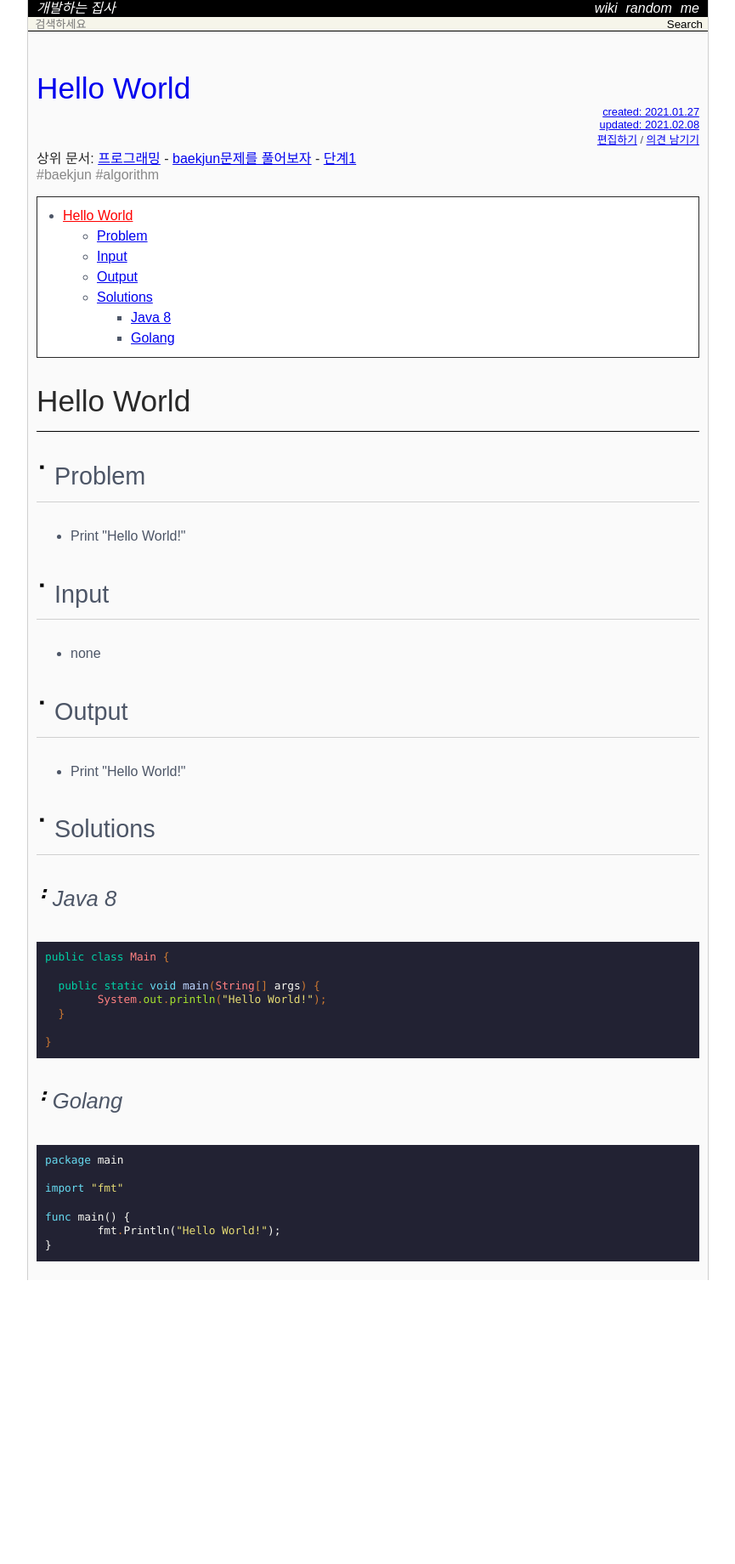
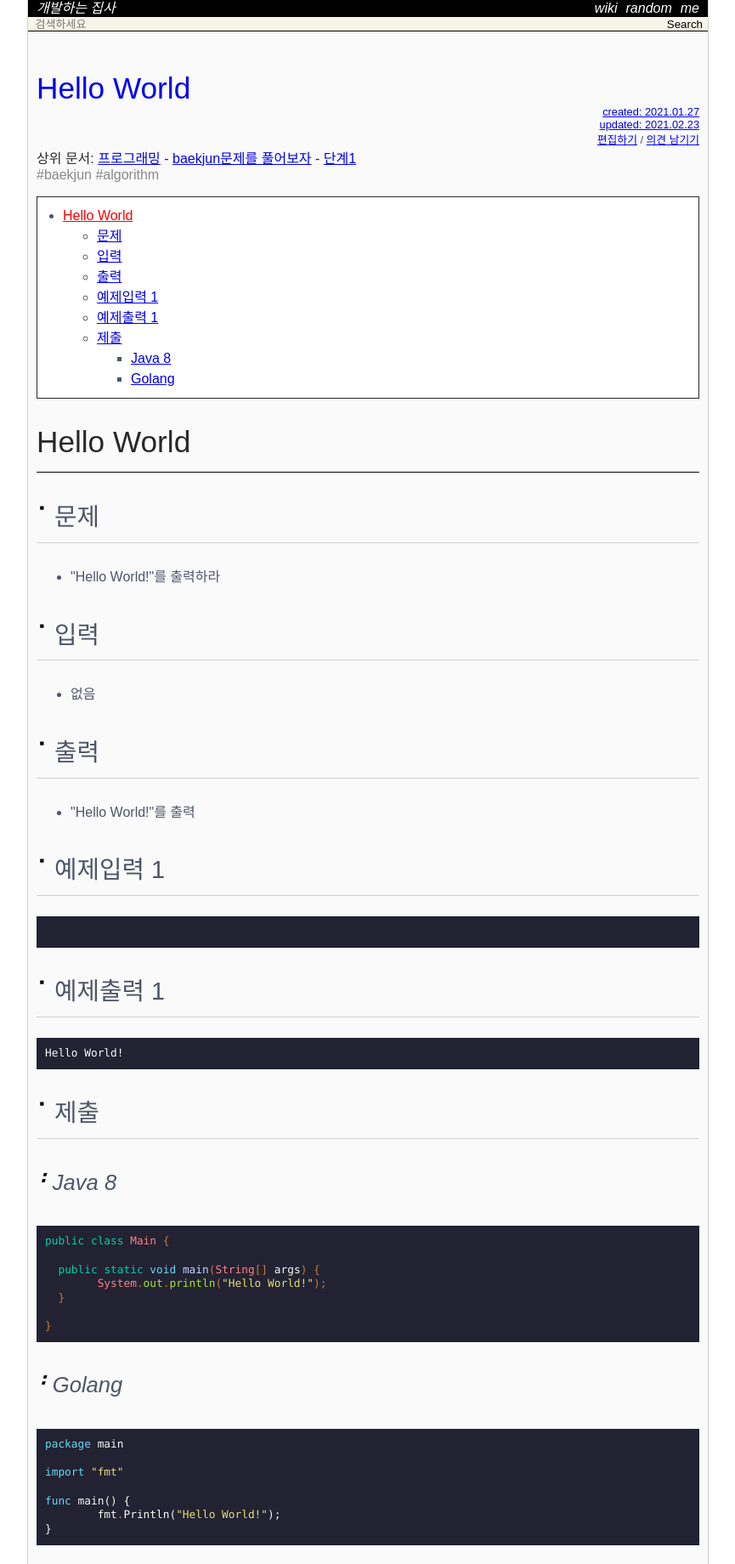
Before and after one commit to Achelous1/achelous1.github.io, a Jekyll site: the page built from _wiki/2557.md, in a window 1280 px wide. Shown: the whole page at 85% size, without its empty margins (207-1072 px from the left). Built offline with Jekyll 4.4.1, drawn with Linux system fonts in a browser that asks for light colours; nearby versions of some CDN libraries; some web fonts are replaced; comment, search, counter and statistics services are not loaded; before the commit the page ends 1506 px from its top, so only the background shows below that.

Commit message:
FIX wrong wiki format

````diff
--- a/_wiki/2557.md
+++ b/_wiki/2557.md
@@ -3,7 +3,7 @@ layout  : wiki
 title   : Hello World
 summary :
 date    : 2021-01-27 11:43:37 +0900
-updated : 2021-02-08 11:06:50 +0900
+updated : 2021-02-23 13:43:59 +0900
 tag     : baekjun algorithm
 toc     : true
 public  : true
@@ -14,16 +14,26 @@ latex   : false
 {:toc}
 
 # Hello World
-## Problem
-* Print "Hello World!"
+## 문제
+* "Hello World!"를 출력하라
 
-## Input
-* none
+## 입력
+* 없음
 
-## Output
-* Print "Hello World!"
+## 출력
+* "Hello World!"를 출력
 
-## Solutions
+## 예제입력 1
+```
+
+```
+
+## 예제출력 1
+```
+Hello World!
+```
+
+## 제출
 ### Java 8
 
 ```java
````
Also changed, not shown: _wiki/1000.md (+5 -5 lines), _wiki/10171.md (+3 -3 lines), _wiki/10172.md (+3 -3 lines), _wiki/10718.md (+3 -3 lines).
